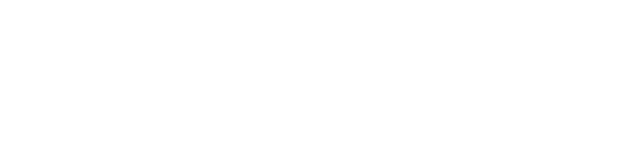
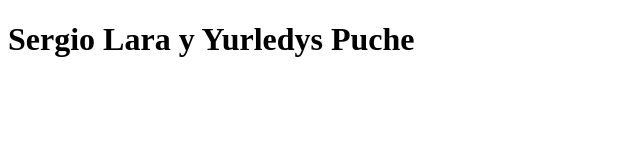
Before and after one commit to sergiolara1992/github-class, a plain HTML site: page index.html in a window 1280 px wide. Shown: the whole page, without its empty margins (0-640 px from the left). Drawn offline with Linux system fonts and the light colour scheme.

Commit message:
first commit

```diff
--- a/index.html
+++ b/index.html
@@ -7,6 +7,10 @@
     <title>Document</title>
 </head>
 <body>
+
+    <header>
+        <h1>Sergio Lara y Yurledys Puche</h1>
+    </header>
 
     <main>
         <section class="motivacion">
```
